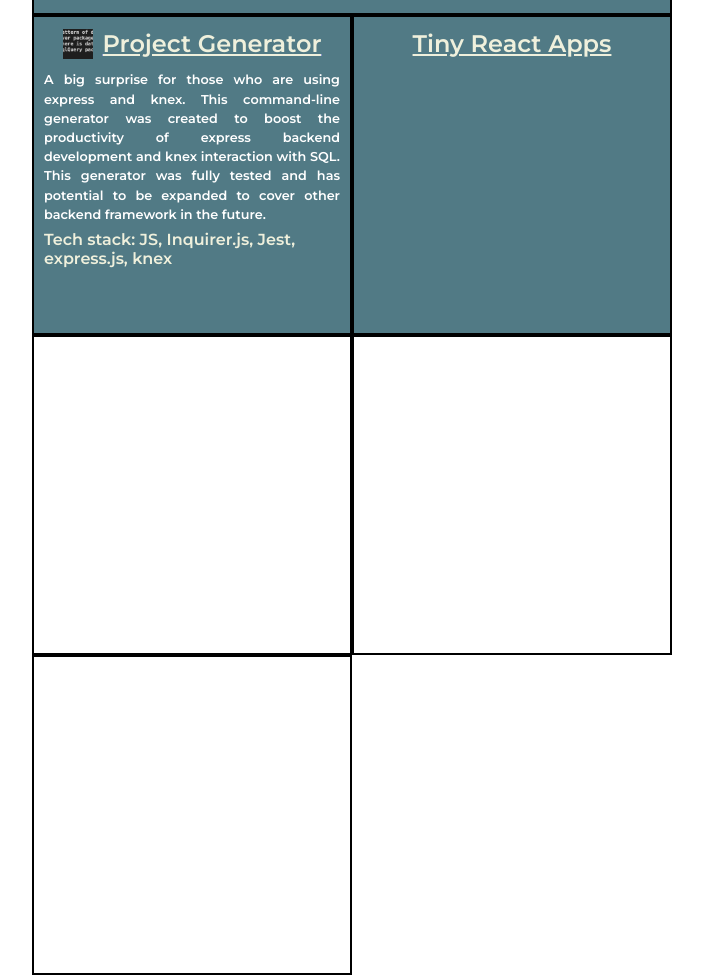
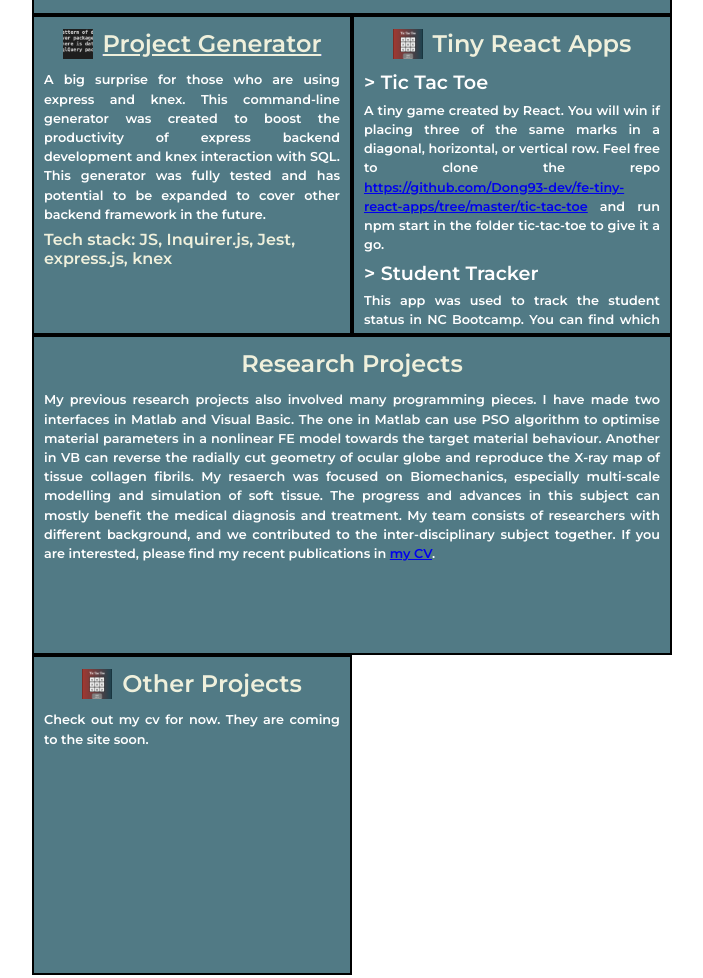
Before and after one commit to Dong93-dev/Dong93-dev.github.io, a plain HTML site: page index.html in a window 1280 px wide. Shown: the part 2479-3457 px from the top of the page, without its empty margins (296-999 px from the left). Drawn offline with Linux system fonts and the light colour scheme.

Commit message:
add research projects

```diff
--- a/index.html
+++ b/index.html
@@ -123,7 +123,7 @@
           </ul>
         </div>
       </div>
-      <a href="/Document_me.docx" type="button">Download My CV</a>
+      <a id="mycv"" href="/Document_me.docx" type="button">Download My CV</a>
     </section>
     <section id="projects">
       <h1 class="section-title">Project Gallery</h1>
@@ -141,12 +141,26 @@
           <h2><span>Tech stack</span>: JS, Inquirer.js, Jest, express.js, knex</h2>
         </div>
         <div class="grid-item smallreactprojs">
-          <h1>Tiny React Apps</h1>
+            <h1>Tiny React Apps</h1>
+            <ul>
+              <li>Tic Tac Toe</li>
+              <p>A tiny game created by React. You will win if placing three of the same marks in a diagonal, horizontal, or vertical row. Feel free to clone the repo <a href="https://github.com/Dong93-dev/fe-tiny-react-apps/tree/master/tic-tac-toe">https://github.com/Dong93-dev/fe-tiny-react-apps/tree/master/tic-tac-toe</a> and run npm start in the folder tic-tac-toe to give it a go.</p>
+              <li>Student Tracker</li>
+              <p>This app was used to track the student status in NC Bootcamp. You can find which course phase students are staying at and React-chartjs-2 was used to provide some stats. The git repo is <a href="https://github.com/Dong93-dev/fe-student-tracker">https://github.com/Dong93-dev/fe-student-tracker</a>. </p>
+            </ul>
+            <h2><span>Tech stack</span>: JS, React, React-chartjs-2<h2>
+
 
         </div>
-        <div class="grid-item">ProjectD</div>
-        <div class="grid-item">ProjectE</div>
-        <div class="grid-item">ProjectF</div>
+        <div class="grid-item research" style="grid-area: 3/1 / span 1 / span 2"> <h1>Research Projects</h1>
+
+       <p>My previous research projects also involved many programming pieces. I have made two interfaces in Matlab and Visual Basic. The one in Matlab can use PSO algorithm to optimise material parameters in a nonlinear FE model towards the target material behaviour. Another in VB can reverse the radially cut geometry of ocular globe and reproduce the X-ray map of tissue collagen fibrils. My resaerch was focused on Biomechanics, especially multi-scale modelling and simulation of soft tissue. The progress and advances in this subject can mostly benefit the medical diagnosis and treatment. My team consists of researchers with different background, and we contributed to the inter-disciplinary subject together. If you are interested, please find my recent publications in <a href="/Document_me.docx">my CV</a>.</p>
+        </div>
+
+        <div class="grid-item smallreactprojs"><h1>Other Projects</h1>
+          <p>Check out my cv for now. They are coming to the site soon.</p>
+        </div>
+
       </div>
     </section>
     <section id="contact-form">
--- a/styles/index.css
+++ b/styles/index.css
@@ -455,7 +455,7 @@ nav {
   text-decoration: underline;
 }
 
-.grid-item h1:hover {
+.grid-item a:hover {
   cursor: pointer;
 }
 
@@ -507,6 +507,36 @@ nav {
 
 .smallreactprojs {
   background-color: rgba(81, 122, 133, 1);
+}
+.smallreactprojs h1 {
+  text-decoration: none;
+}
+
+.smallreactprojs h1::before {
+  content: "";
+  background: url("../images/tic-tac-toe.png");
+  margin-right: 10px;
+  width: 30px;
+  height: 30px;
+  background-position: 50% 50%;
+  background-size: cover;
+  float: left;
+}
+.smallreactprojs li {
+  text-align: left;
+  font-size: 1.2em;
+}
+
+.smallreactprojs li::before {
+  content: "> ";
+}
+
+.research {
+  background-color: rgba(81, 122, 133, 1);
+}
+
+.research h1 {
+  text-decoration: none;
 }
 
 #contact-form {
```
Also changed, not shown: images/tic-tac-toe.png (added).
